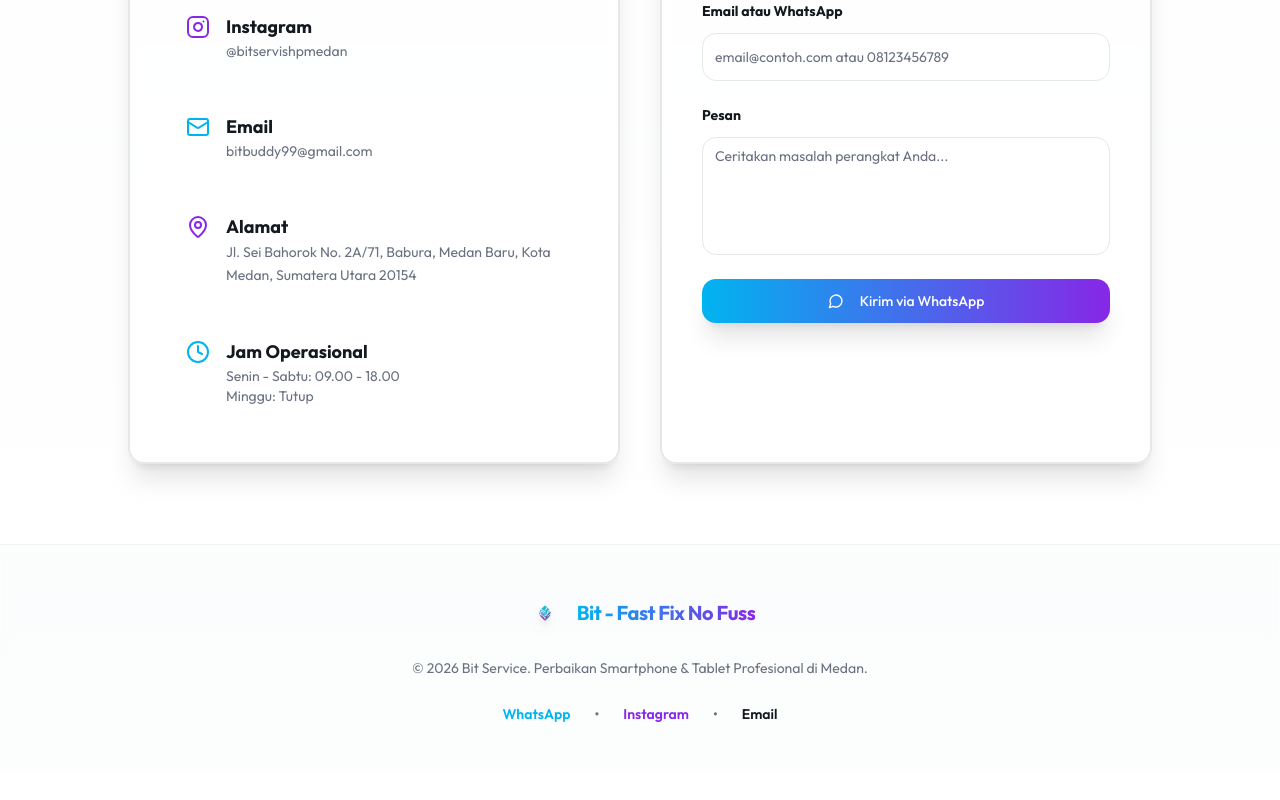
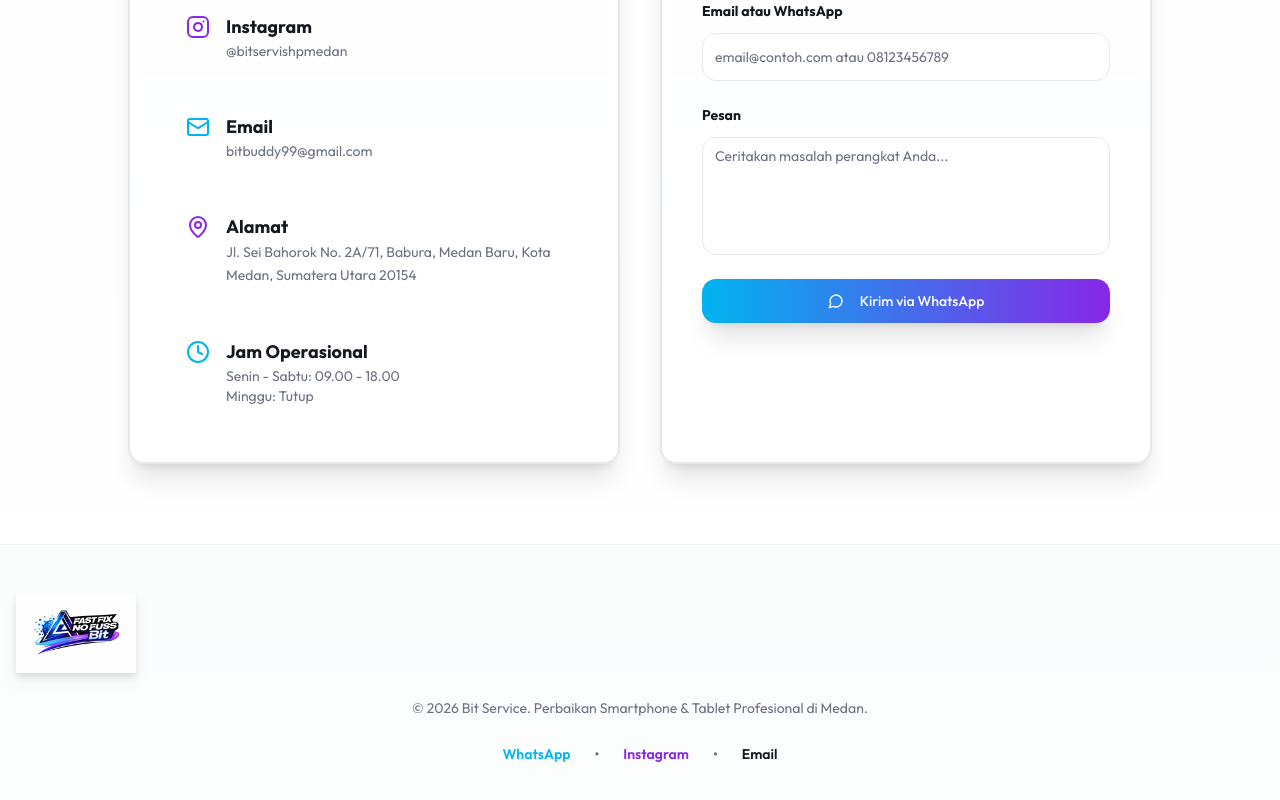
Before and after one commit to willWilly31/bitFNF, a React (Vite) app: page / in a window 1280 px wide. Shown: the part 3858-4658 px from the top of the page. Before the commit the page ends 4630 px from the top, so only its background shows below. Built offline with nearby package versions, Linux system fonts and the light colour scheme; the HTML template or start-up script is replaced by a standard one.

Commit message:
Changes
Co-authored-by: willWilly31 <190154899+willWilly31@users.noreply.github.com>

```diff
--- a/src/pages/Index.tsx
+++ b/src/pages/Index.tsx
@@ -416,10 +416,7 @@ const Index = () => {
       <footer className="relative border-t border-border/40 bg-muted/20 backdrop-blur-sm">
         <div className="container mx-auto px-4 py-12">
           <div className="text-center space-y-6">
-            <div className="flex items-center justify-center gap-3">
-              <img src={logoIcon} alt="Bit" className="w-10 h-10 drop-shadow-lg" />
-              <span className="font-bold text-xl text-gradient tracking-tight">Bit - Fast Fix No Fuss</span>
-            </div>
+             <img src={logoFull} alt="Bit - Fast Fix No Fuss" className="h-16 md:h-20 drop-shadow-lg" />
             <p className="text-sm text-muted-foreground leading-relaxed">
               © {new Date().getFullYear()} Bit Service. Perbaikan Smartphone & Tablet Profesional di Medan.
             </p>
```
